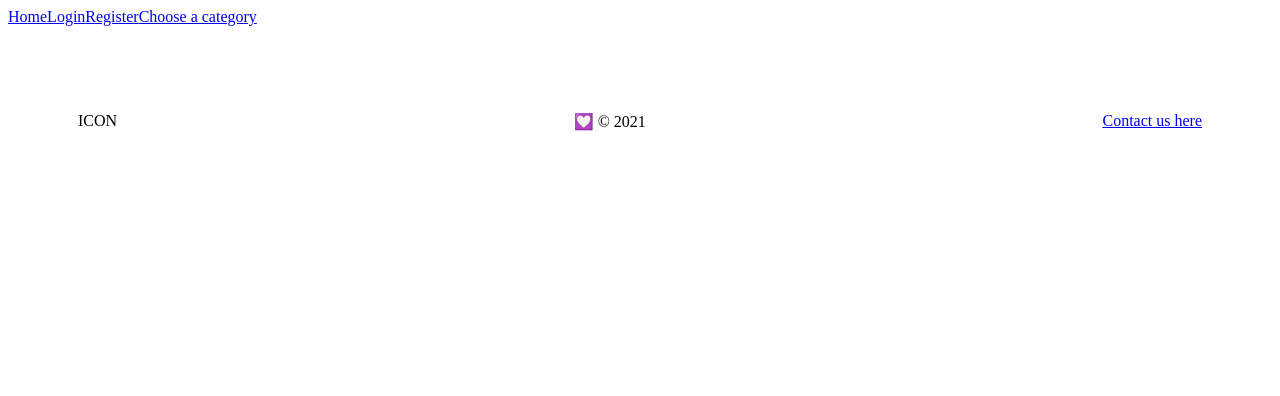
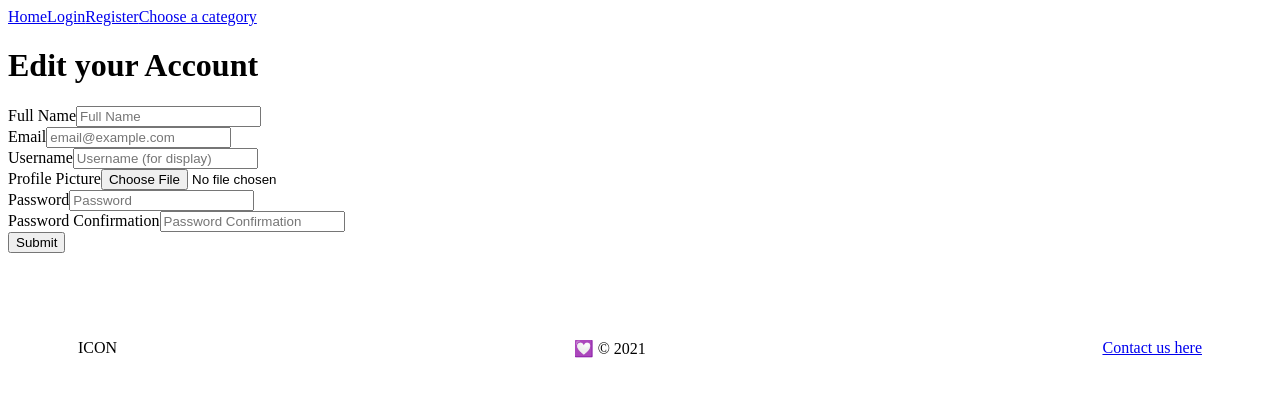
Before and after one commit to hanh-t/sei-project-4, a React (Create React App) app in the folder client/: page /auth/profile/1/edit in a window 1280 px wide. Shown: the top 396 px of the page. Built offline with nearby package versions, Linux system fonts and the light colour scheme; no server answers.

Commit message:
edit user profile working

```diff
--- a/client/src/App.js
+++ b/client/src/App.js
@@ -8,6 +8,7 @@ import Category from './components/Category'
 import HabitForm from './components/HabitForm'
 import UserProfile from './auth/UserProfile'
 import Login from './auth/Login'
+import EditUserProfile from './auth/EditUserProfile'
 // import MainTracker from './components/MainTracker'
 
 
@@ -28,6 +29,9 @@ const App = () => {
         <Route  exact path="/auth/profile/:id">
           <UserProfile />
         </Route>
+        <Route  exact path="/auth/profile/:id/edit">
+          <EditUserProfile />
+        </Route>
         <Route  path="/categories">
           <Category />
         </Route>
--- /dev/null
+++ b/client/src/auth/EditUserForm.js
@@ -0,0 +1,79 @@
+import React from 'react'
+import { ImageUploadField } from '../components/ImageUploadField'
+
+const EditUserForm = ({ handleChange, handleImageUrl, handleSubmit, formData }) => {
+
+  return (
+
+
+
+    <>
+      <h1 className="register-form-header">Edit your Account</h1>
+      <div className="ui container raised  segment registerFrom">
+        <div className="register-component">
+          <form onSubmit={handleSubmit} className="ui form">
+            <div className="field">
+              <label>Full Name</label>
+              <input
+                placeholder="Full Name"
+                name="fullName"
+                value={formData.fullName}
+                onChange={handleChange}
+              />
+            </div>
+            <div className="field">
+              <label>Email</label>
+              <input
+                placeholder="email@example.com"
+                name="email"
+                value={formData.email}
+                onChange={handleChange}
+              />
+            </div>
+            <div className="field">
+              <label>Username</label>
+              <input
+                placeholder="Username (for display)"
+                name="username"
+                value={formData.username}
+                onChange={handleChange}
+              />
+            </div>
+            <div className="field">
+              <label>Profile Picture</label>
+              <ImageUploadField
+                name="profilePic"
+                value={formData.profilePic}
+                handleImageUrl={handleImageUrl}
+              />
+            </div>
+            <div className="field">
+              <label>Password</label>
+              <input
+                type="password"
+                placeholder="Password"
+                name="password"
+                value={formData.password}
+                onChange={handleChange}
+              />
+            </div>
+            <div className="field">
+              <label>Password Confirmation</label>
+              <input
+                type="password"
+                placeholder="Password Confirmation"
+                name="password_confirmation"
+                value={formData.password_confirmation}
+                onChange={handleChange}
+              />
+            </div>
+            <button type="submit">Submit</button>
+          </form>
+        </div>
+      </div>
+    </>
+  )
+}
+
+
+export default EditUserForm
--- /dev/null
+++ b/client/src/auth/EditUserProfile.js
@@ -0,0 +1,76 @@
+import React, { useState, useEffect } from 'react'
+import { useHistory, useParams } from 'react-router-dom'
+import axios from 'axios'
+import { getTokenFromLocalStorage } from '../helpers/auth'
+
+import EditUserForm from './EditUserForm'
+
+const EditUserProfile = () => {
+
+  const history = useHistory()
+  const params = useParams()
+
+  const { id } = params
+
+  const [formData, setFormData] = useState({
+    fullName: '',
+    username: '',
+    email: '',
+    profileImage: '',
+    password: '',
+    password_confirmation: '',
+  })
+
+  // const [errors, setErrors] = useState({
+  //   email: '',
+  //   fullName: '',
+  //   password: '',
+  //   username: '',
+  //   password_confirmation: ''
+  // })
+  // console.log(errors, setErrors)
+
+  useEffect(() => {
+    const getData = async () => {
+      const response = await axios.get(`/api/auth/profile/${id}`)
+      setFormData(response.data)
+    }
+    getData()
+  }, [])
+  console.log('DATA>>>', formData)
+
+  const handleImageUrl = url =>{
+    setFormData({ ...formData, profilePic: url })
+  }
+
+  const handleChange = event => {
+    const newFormData = { ...formData, [event.target.name]: event.target.value }
+    setFormData(newFormData)
+  }
+
+  const handleSubmit = async (event) => {
+    event.preventDefault()
+    await axios.put(
+      `/api/auth/profile/${id}/edit/`,
+      formData,
+      {
+        headers: { Authorization: `Bearer ${getTokenFromLocalStorage()}` },
+      }
+    )
+    history.push(`/auth/profile/${id}/`)
+
+  }
+
+  return (
+    <div>
+      <EditUserForm
+        handleChange={handleChange}
+        handleSubmit={handleSubmit}
+        formData={formData}
+        handleImageUrl={handleImageUrl}
+      />
+    </div>
+  )
+}
+
+export default EditUserProfile
--- a/client/src/auth/UserProfile.js
+++ b/client/src/auth/UserProfile.js
@@ -1,5 +1,5 @@
 import React, { useState, useEffect } from 'react'
-import { useParams } from 'react-router-dom'
+import { Link, useParams } from 'react-router-dom'
 import axios from 'axios'
 
 const UserProfile = () => {
@@ -14,15 +14,20 @@ const UserProfile = () => {
     getData()
   }, [])
 
-  console.log('USER>>>', userData)
+  const { username, fullName, email, profileImage, points  } = userData
 
-  const { username } = userData
-  // fullName, username, email, profileImage, points
 
   if (!userData) return null
   return (
     <>
-      <h1 className="profile-title">{`Welcome back ${username}!`}</h1>
+      <h1>{`Welcome back ${username}!`}</h1>
+      <h2>Full Name: {fullName}</h2>
+      <h2>Email: {email}</h2>
+      <h2>Profile Image: {profileImage}</h2>
+      <h2>Total points: {points}</h2>
+      <Link to={`/auth/profile/${params.id}/edit`}>
+        <button>Edit profile</button>
+      </Link>
     </>
   )
 }
```
Also changed, not shown: 2 other files (tests, documents, lock files or other folders).
